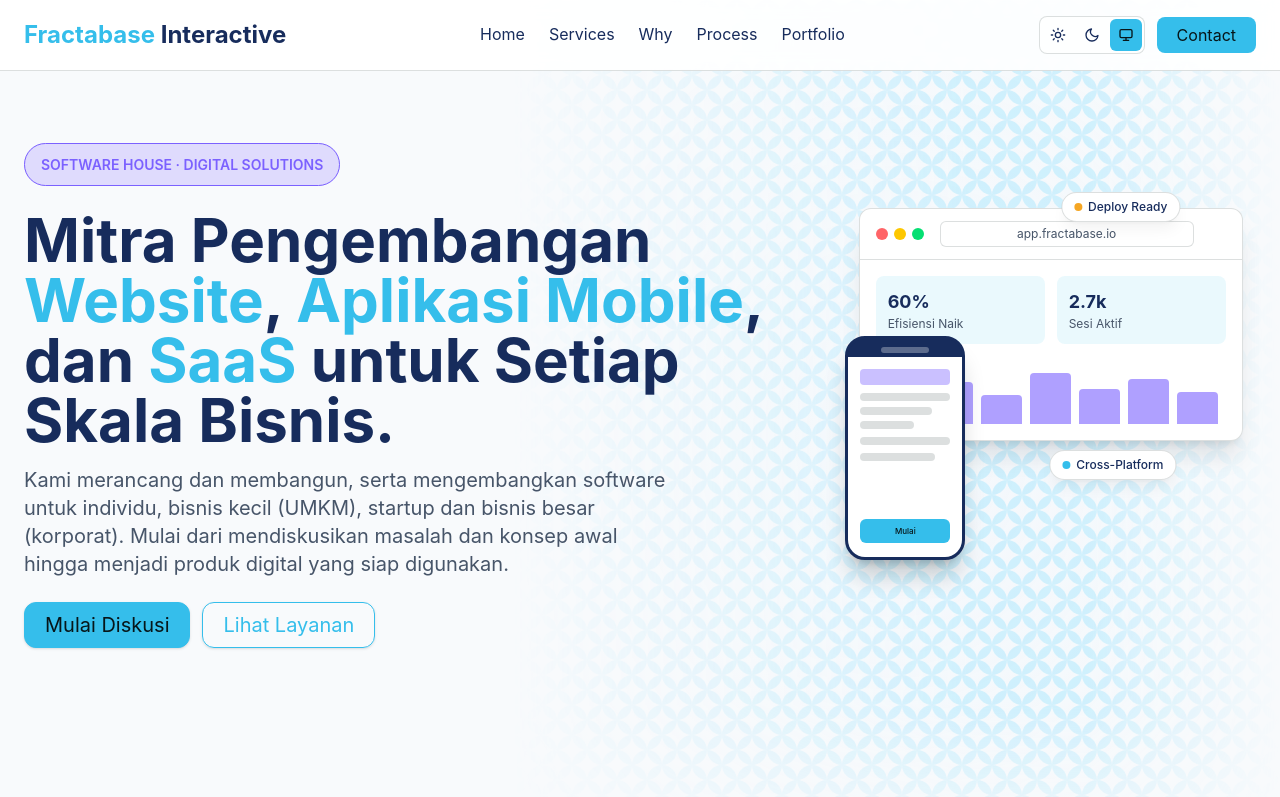
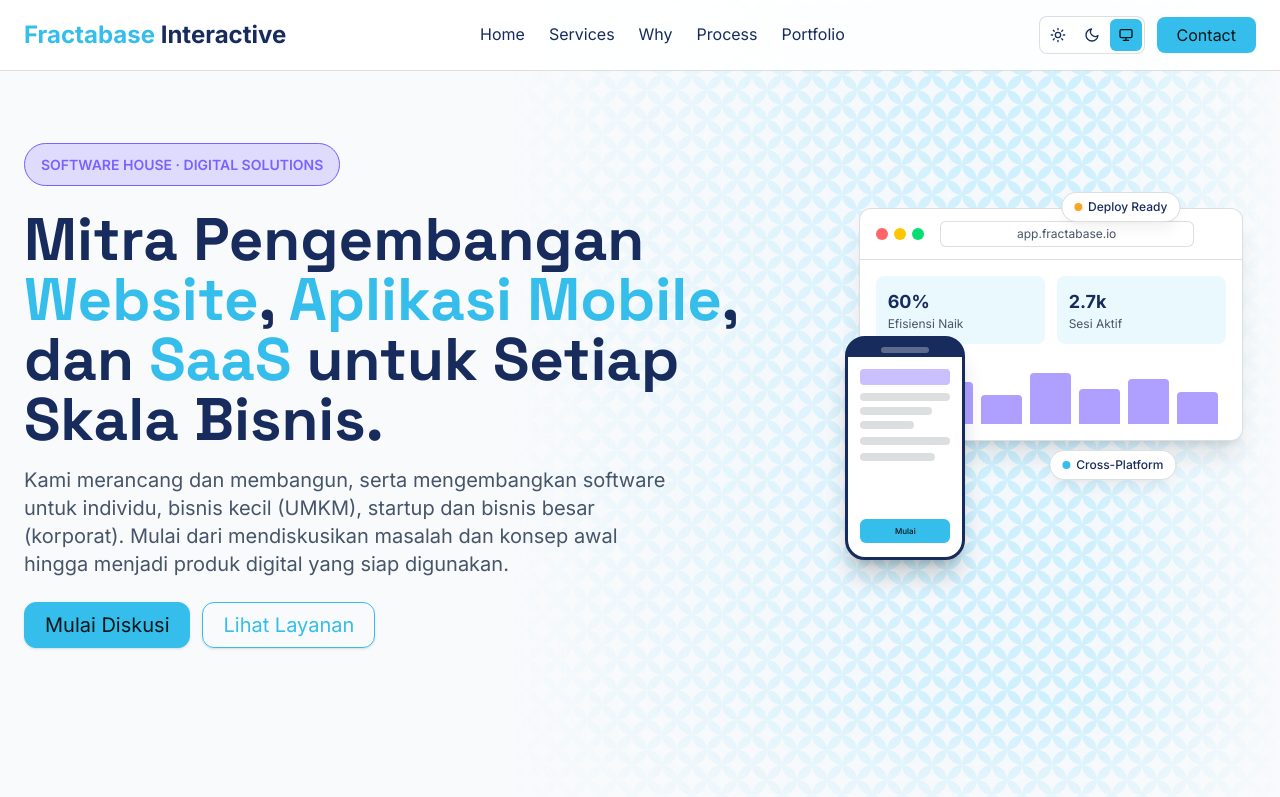
Before and after one commit to fractabase/company-profile, a React (Vite) app: page / in a window 1280 px wide. Shown: the top 797 px of the page. Built offline with nearby package versions, Linux system fonts and the light colour scheme.

Commit message:
refactor(styles): add typography variables for consistent font usage
Description:
Added typography variables to centralize font definitions and ensure consistent font usage across the application, improving styling maintainability and visual consistency.

```diff
--- a/src/styles/index.css
+++ b/src/styles/index.css
@@ -32,6 +32,11 @@
   --radius: 14px;
   --maxw: 1180px;
   --ease: cubic-bezier(0.16, 0.8, 0.24, 1);
+
+  /* Typography */
+  --font-heading: "Space Grotesk", ui-sans-serif, system-ui, sans-serif;
+  --font-body: "Inter", ui-sans-serif, system-ui, sans-serif;
+  --font-mono: "JetBrains Mono", ui-monospace, SFMono-Regular, monospace;
 }
 
 /* ===== DARK MODE brand-variant overrides (data-theme="dark") =====
@@ -81,6 +86,11 @@
   --color-line: var(--line);
   --color-line-strong: var(--line-strong);
   --color-glass: var(--surface-glass);
+
+  /* Typography */
+  --font-heading: "Space Grotesk", ui-sans-serif, system-ui, sans-serif;
+  --font-body: "Inter", ui-sans-serif, system-ui, sans-serif;
+  --font-mono: "JetBrains Mono", ui-monospace, SFMono-Regular, monospace;
 }
 
 @utility section-container {
@@ -111,6 +121,23 @@
   background-color: var(--background-color);
   color: var(--primary-text-color);
   line-height: 1.6;
+  font-family: var(--font-body);
+}
+
+h1,
+h2,
+h3,
+h4,
+h5,
+h6 {
+  font-family: var(--font-heading);
+}
+
+code,
+pre,
+kbd,
+samp {
+  font-family: var(--font-mono);
 }
 
 section {
```
